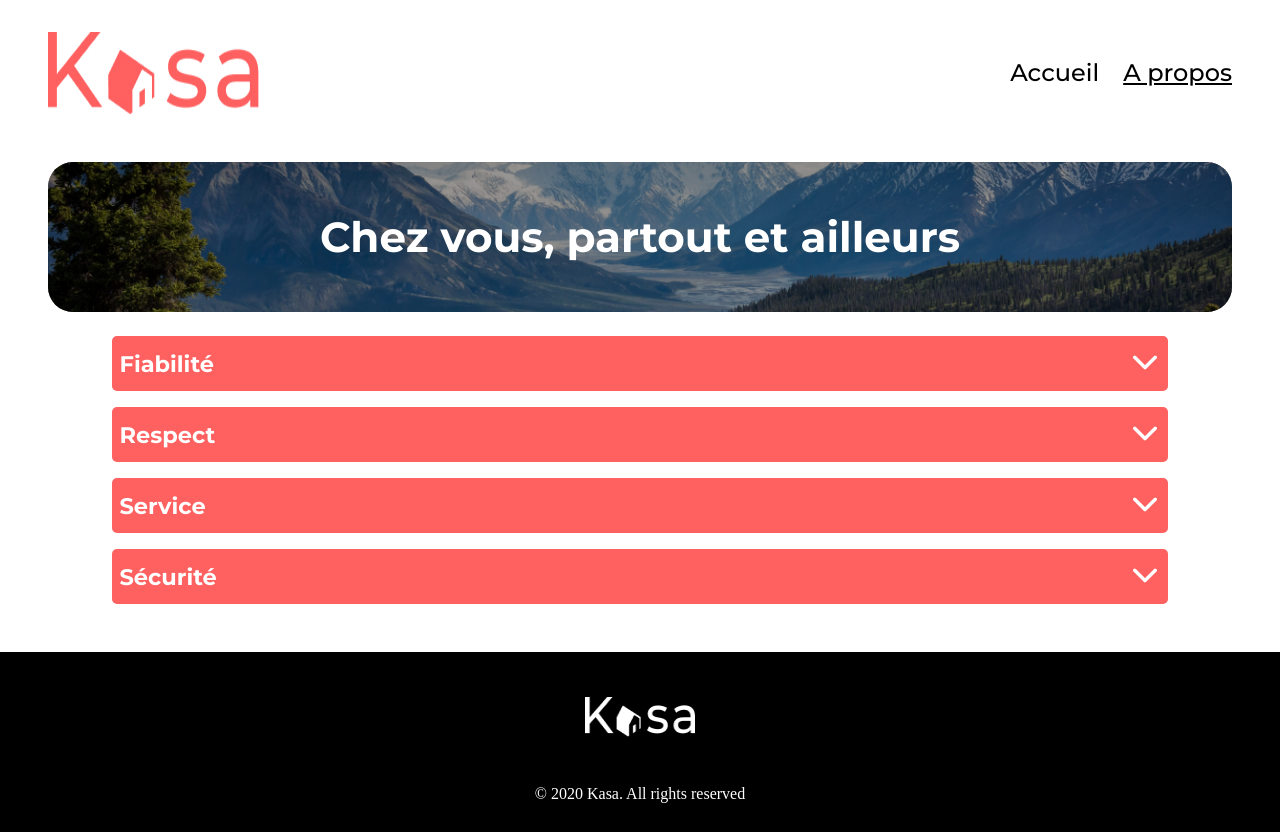
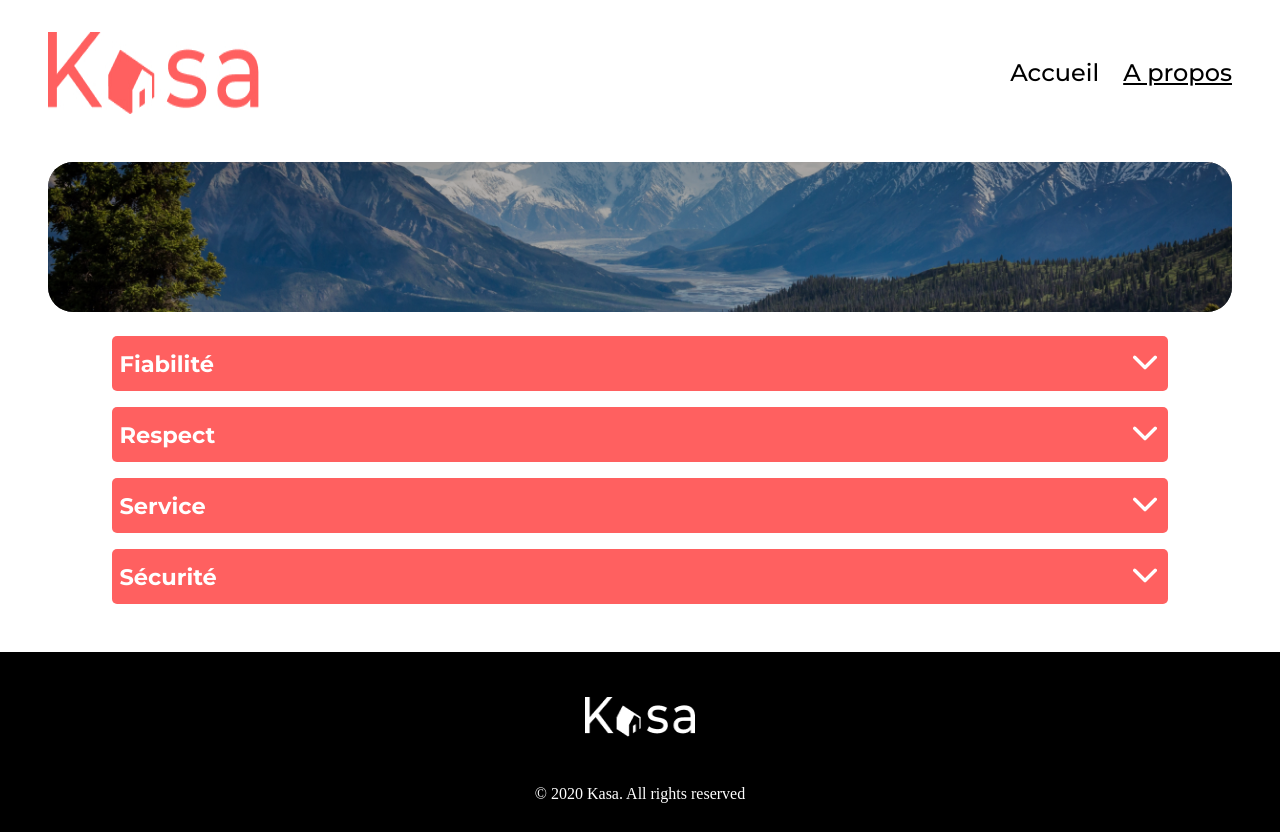
Before and after one commit to Imi59/Projet_8_Creez_une_application_web_de_location_immobiliere_avec_React, a React (Vite) app in the folder REACT/Projet8/: page /about in a window 1280 px wide. Built offline with nearby package versions, Linux system fonts and the light colour scheme.

Commit message:
finalisation style SASS

```diff
--- a/REACT/Projet8/src/SASS/about.scss
+++ b/REACT/Projet8/src/SASS/about.scss
@@ -26,6 +26,7 @@
 
         @media screen and (max-width: 768px) {
             margin: 0;
+
         }
 
 
--- a/REACT/Projet8/src/SASS/banner2.scss
+++ b/REACT/Projet8/src/SASS/banner2.scss
@@ -18,7 +18,7 @@
         width: 100%;
         height: 100%;
         border-radius: 25px;
-        opacity: 60%;
+        opacity: 70%;
         object-fit: cover;
         position: relative;
 
--- a/REACT/Projet8/src/components/Banner2.jsx
+++ b/REACT/Projet8/src/components/Banner2.jsx
@@ -5,7 +5,6 @@ function Banner2() {
     <div>
       <div className="banner2">
         <img src={ImgBanner1} alt="source" />
-        <h1>Chez vous, partout et ailleurs</h1>
       </div>
     </div>
   );
```
